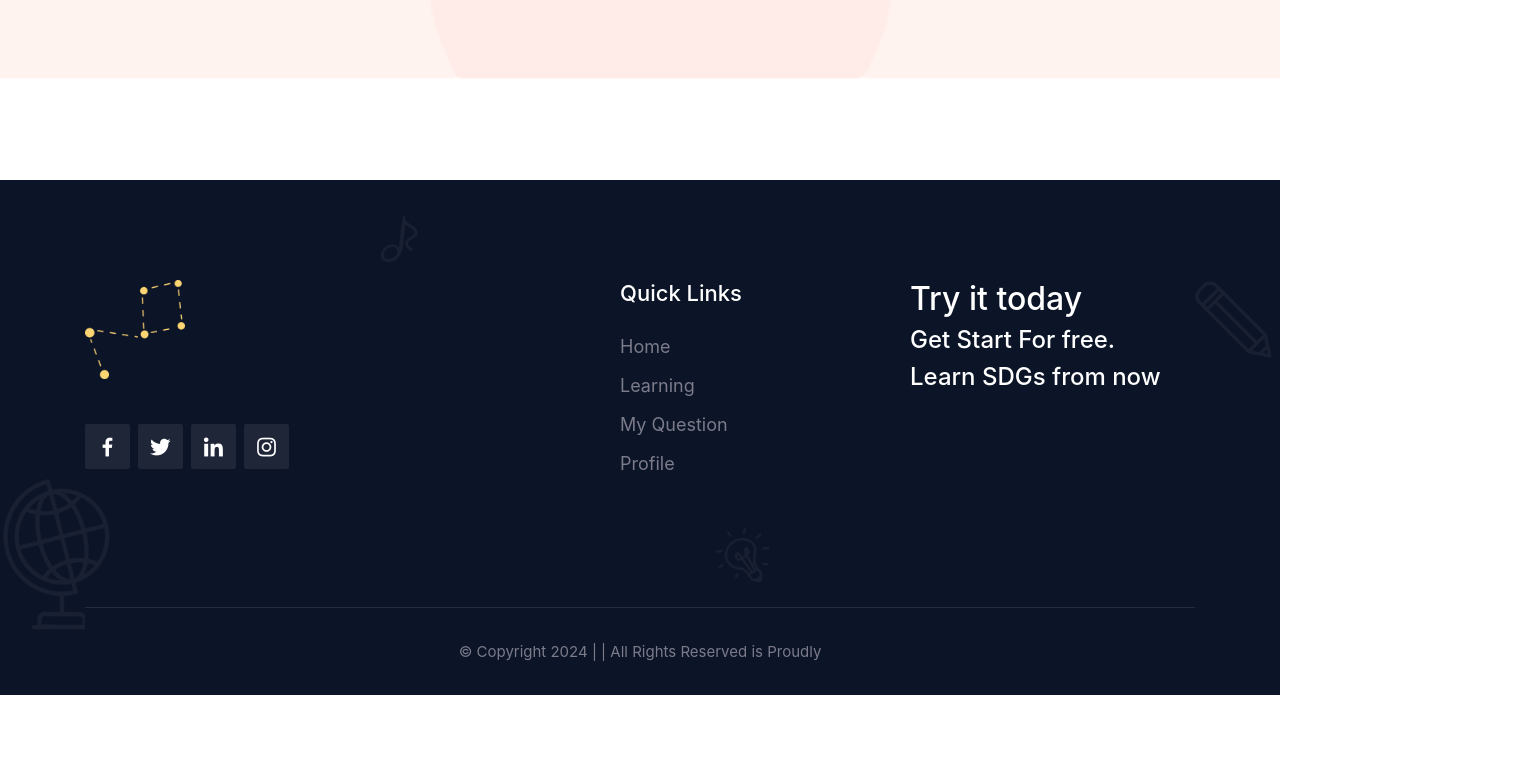
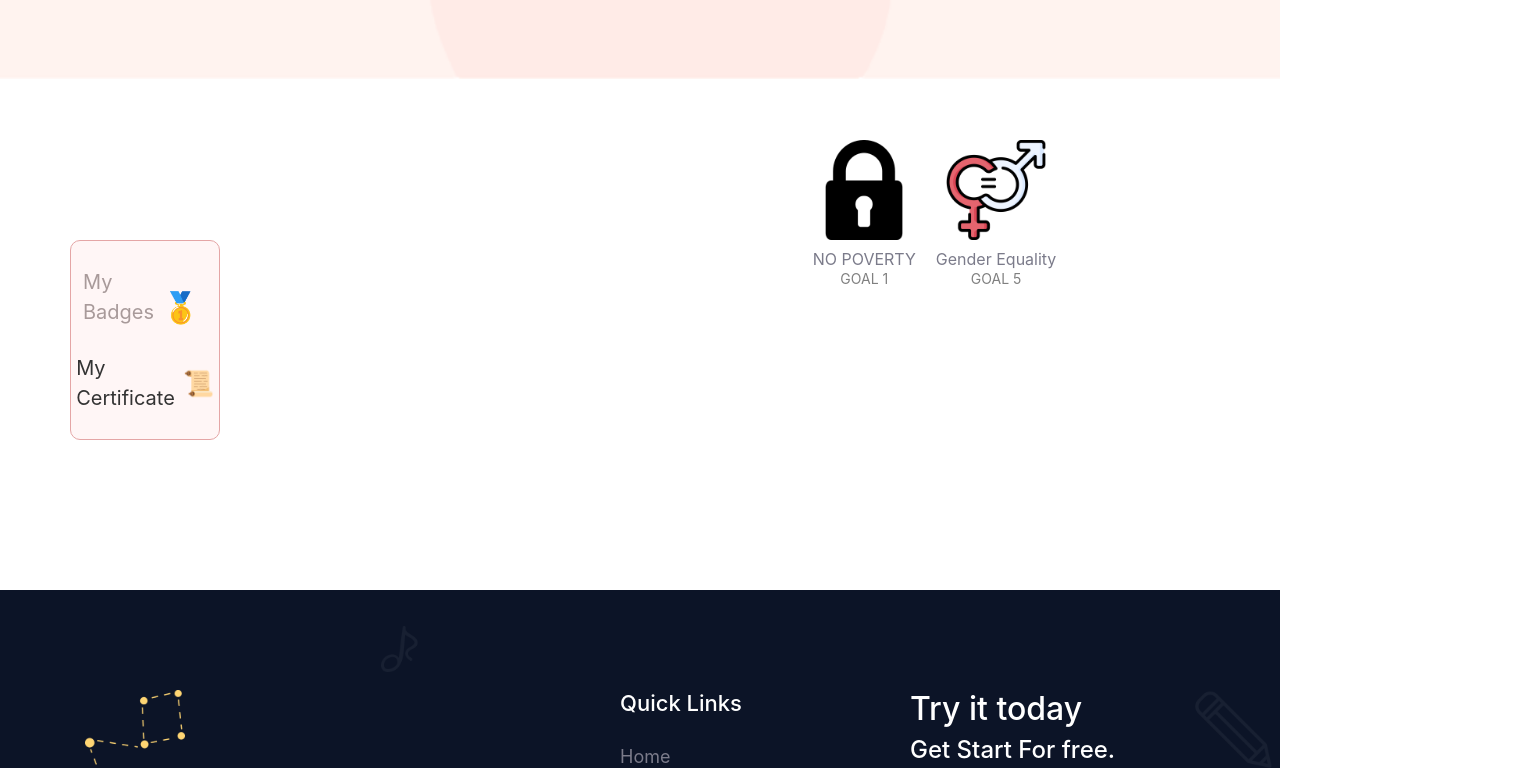
Before and after one commit to Leshangpang/COMP30022-SDGs-Frontend, a Vue app in the folder itp-front/: page /#/badges in a window 1280 px wide. Shown: the part 420-1188 px from the top of the page, 1530 px wide, since content can reach past the window. Before the commit the page ends 1115 px from the top, so only its background shows below. Built offline with nearby package versions, Linux system fonts and the light colour scheme; a web font is replaced by a local one.

Commit message:
[TASK-147] Implement Sidebar <<added>> to badges page

```diff
--- a/itp-front/src/views/BadgesPage.vue
+++ b/itp-front/src/views/BadgesPage.vue
@@ -4,12 +4,17 @@
 
     <BadgeBanner></BadgeBanner>
 
+    <div class="content-container">
+      <!-- Profile Sidebar -->
+      <aside class="sidebar">
+        <ProfileSidebar></ProfileSidebar>
+      </aside>
+
+      <!-- Main Badge Content -->
       <main class="badge-content">
         <section class="badge-section">
-        <!--
           <div class="badge-container">
             <div class="badge-list">
-
               <div class="badge-item">
                 <img src="../assets/image/locked-badge.png" alt="locked-badge">
                 <p>NO POVERTY<br><span>GOAL 1</span></p>
@@ -19,16 +24,11 @@
                 <img src="../assets/image/Gender-equality-badge.png" alt="Gender-equality-badge">
                 <p>Gender Equality<br><span>GOAL 5</span></p>
               </div>
-
             </div>
           </div>
-
-        -->
-
-
-
         </section>
       </main>
+    </div>
 
     <MainFooter></MainFooter>
     <Footer class="footer"></Footer>
@@ -40,32 +40,76 @@
 import Header from '../components/Header.vue';
 import MainFooter from '@/components/MainFooter.vue';
 import BadgeBanner from '@/components/BadgeBanner.vue';
-
-
+import ProfileSidebar from '@/components/ProfileSidebar.vue';
 
 export default {
   name: 'BadgePage',
   components: {
     Header,
     BadgeBanner,
+    ProfileSidebar,
     MainFooter,
-}
-
+  },
 }
 </script>
 
-<style>
+<style scoped>
+/* Ensure the page takes up the full height */
 #BadgePage {
   display: flex;
   flex-direction: column;
   min-height: 100vh;
 }
 
-.content {
+/* Flex container for sidebar and badge content */
+.content-container {
+  display: flex;
   flex: 1;
   padding: 20px;
 }
 
+/* Sidebar styles */
+.sidebar {
+  flex-basis: 20%; /* Sidebar takes 20% of the width */
+  padding-right: 20px;
+}
 
+/* Badge content styles */
+.badge-content {
+  flex-basis: 80%; /* Badge content takes the remaining width */
+}
 
+/* Badge section and list layout */
+.badge-container {
+  display: flex;
+  justify-content: center;
+}
+
+.badge-list {
+  display: flex;
+  flex-wrap: wrap;
+  gap: 20px;
+}
+
+/* Individual badge items */
+.badge-item {
+  text-align: center;
+}
+
+.badge-item img {
+  width: 100px;
+  height: 100px;
+  object-fit: cover;
+}
+
+.badge-item p {
+  margin-top: 10px;
+  font-size: 16px;
+  line-height: 1.2;
+}
+
+.badge-item span {
+  font-size: 14px;
+  color: gray;
+}
 </style>
```
Lines whose indentation alone changed are shown as unchanged.
